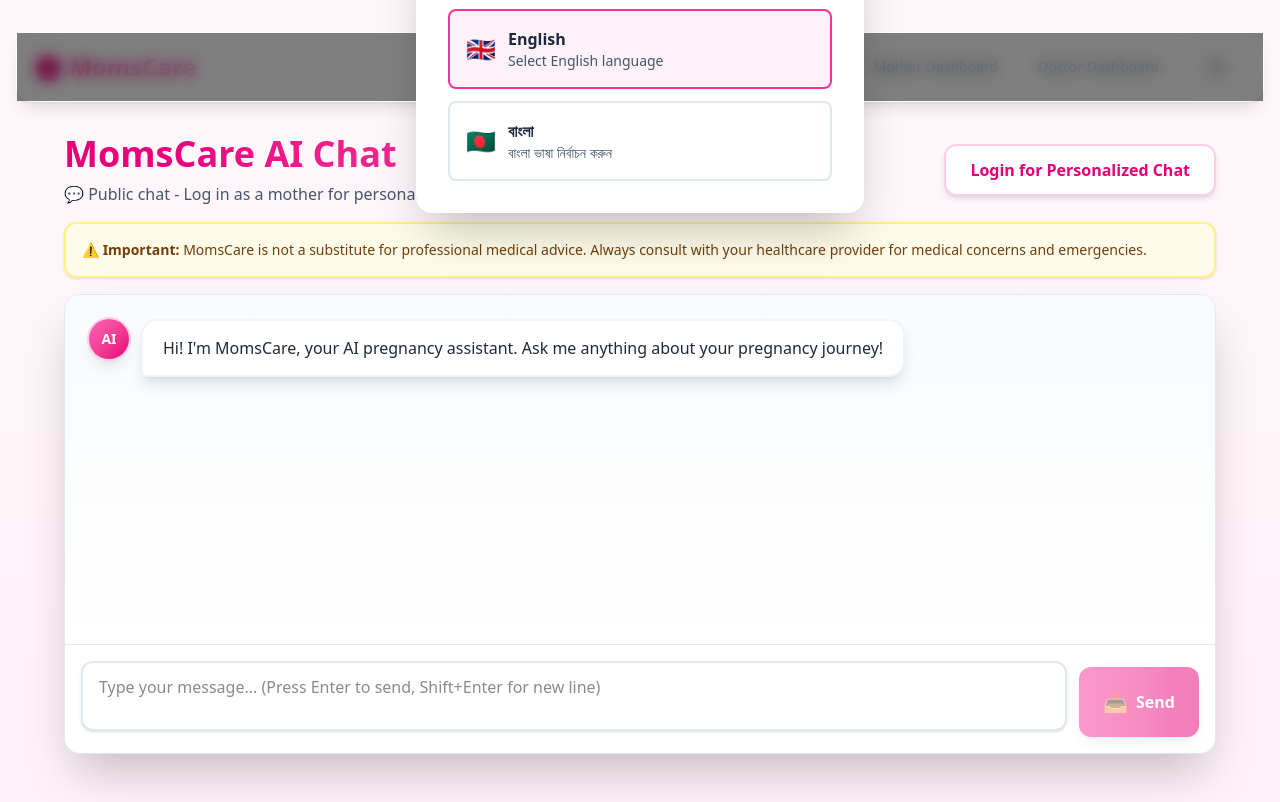
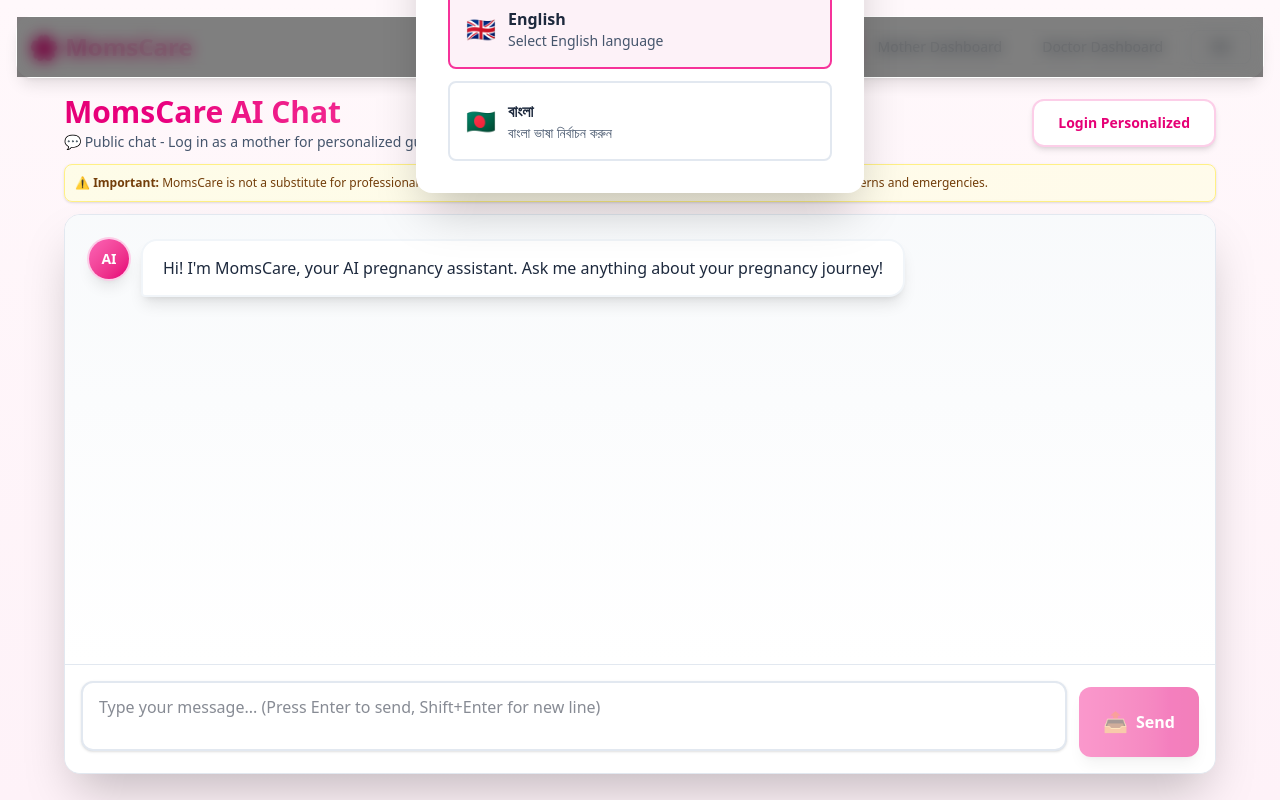
Before and after one commit to dev-fuadhasan/buildathon, a Next.js app: page /chat in a window 1280 px wide. Built offline with nearby package versions, Linux system fonts and the light colour scheme.

Commit message:
Increase chatbox height: Optimize layout for maximum chat area, reduce header/disclaimer space

```diff
--- a/app/chat/page.tsx
+++ b/app/chat/page.tsx
@@ -91,35 +91,35 @@ export default function ChatPage() {
 
   return (
     <Layout>
-      <div className="flex flex-col h-[calc(100vh-180px)] max-w-6xl mx-auto gap-4">
-        {/* Header */}
-        <div className="flex items-center justify-between">
+      <div className="flex flex-col h-[calc(100vh-120px)] max-w-6xl mx-auto gap-3">
+        {/* Header - Compact */}
+        <div className="flex items-center justify-between flex-shrink-0">
           <div>
-            <h1 className="text-4xl font-bold bg-gradient-to-r from-pink-600 to-pink-500 bg-clip-text text-transparent mb-2">
+            <h1 className="text-3xl font-bold bg-gradient-to-r from-pink-600 to-pink-500 bg-clip-text text-transparent">
               {t.chat.title}
             </h1>
-            <p className="text-slate-600">
+            <p className="text-sm text-slate-600 mt-0.5">
               {isMother ? `✨ ${t.chat.personalized}` : `💬 ${t.chat.public}`}
             </p>
           </div>
           {!isMother && (
-            <Link href="/mother/login" className="btn-secondary">
-              {t.common.login} {lang === "bn" ? "ব্যক্তিগতকৃত চ্যাটের জন্য" : "for Personalized Chat"}
+            <Link href="/mother/login" className="btn-secondary text-sm px-4 py-2">
+              {t.common.login} {lang === "bn" ? "ব্যক্তিগতকৃত" : "Personalized"}
             </Link>
           )}
         </div>
 
-        {/* Safety Disclaimer */}
-        <div className="rounded-xl bg-gradient-to-r from-yellow-50 to-amber-50 border-2 border-yellow-200 p-4 shadow-sm">
-          <p className="text-sm text-yellow-900 font-medium">
+        {/* Safety Disclaimer - Compact */}
+        <div className="rounded-lg bg-gradient-to-r from-yellow-50 to-amber-50 border border-yellow-200 p-2.5 shadow-sm flex-shrink-0">
+          <p className="text-xs text-yellow-900 font-medium">
             ⚠️ <strong>{lang === "bn" ? "গুরুত্বপূর্ণ:" : "Important:"}</strong> {t.chat.disclaimer}
           </p>
         </div>
 
-        {/* Main Chat Container */}
+        {/* Main Chat Container - Takes Most Space */}
         <div className="flex-1 flex flex-col min-h-0 bg-white rounded-2xl shadow-2xl border border-slate-200 overflow-hidden">
           {/* Chat Messages - Large Section */}
-          <div className="flex-1 overflow-y-auto p-6 space-y-4 bg-gradient-to-b from-slate-50 to-white">
+          <div className="flex-1 overflow-y-auto p-6 space-y-4 bg-gradient-to-b from-slate-50 to-white min-h-0">
             {messages.map((msg, idx) => (
               <ChatBubble key={idx} role={msg.role} content={msg.content} />
             ))}
@@ -146,11 +146,11 @@ export default function ChatPage() {
           )}
 
           {/* Input Section - Compact */}
-          <div className="border-t border-slate-200 bg-white p-4">
+          <div className="border-t border-slate-200 bg-white p-4 flex-shrink-0">
             <ChatInput onSend={sendMessage} disabled={loading} />
             {/* Prescription Upload - Small, Collapsible */}
             {isMother && (
-              <div className="mt-3 pt-3 border-t border-slate-100">
+              <div className="mt-2 pt-2 border-t border-slate-100">
                 <ChatPrescriptionUpload
                   onUpload={async (file) => {
                     setUploadMessage("");
--- a/components/Layout.tsx
+++ b/components/Layout.tsx
@@ -25,8 +25,8 @@ export default function Layout({ children }: PropsWithChildren) {
   };
 
   return (
-    <div className="mx-auto flex min-h-screen max-w-7xl flex-col px-4 pb-12 pt-8">
-      <nav className="mb-8 flex items-center justify-between rounded-2xl bg-white/90 p-4 shadow-lg backdrop-blur border border-white/60">
+    <div className="mx-auto flex min-h-screen max-w-7xl flex-col px-4 pb-4 pt-4">
+      <nav className="mb-4 flex items-center justify-between rounded-2xl bg-white/90 p-3 shadow-lg backdrop-blur border border-white/60">
         <Link href="/" className="text-2xl font-bold bg-gradient-to-r from-pink-600 to-pink-500 bg-clip-text text-transparent">
           🌸 MomsCare
         </Link>
```
